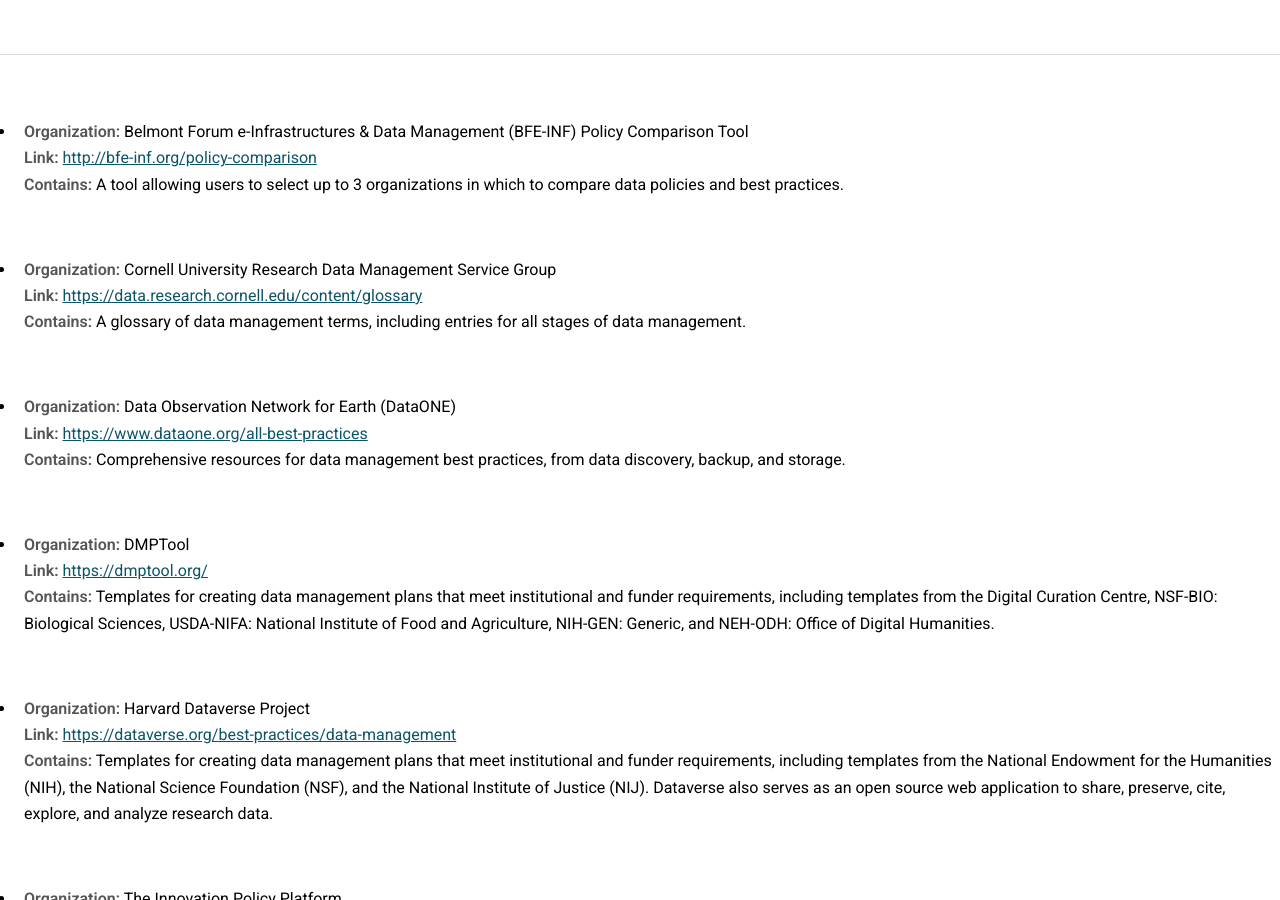
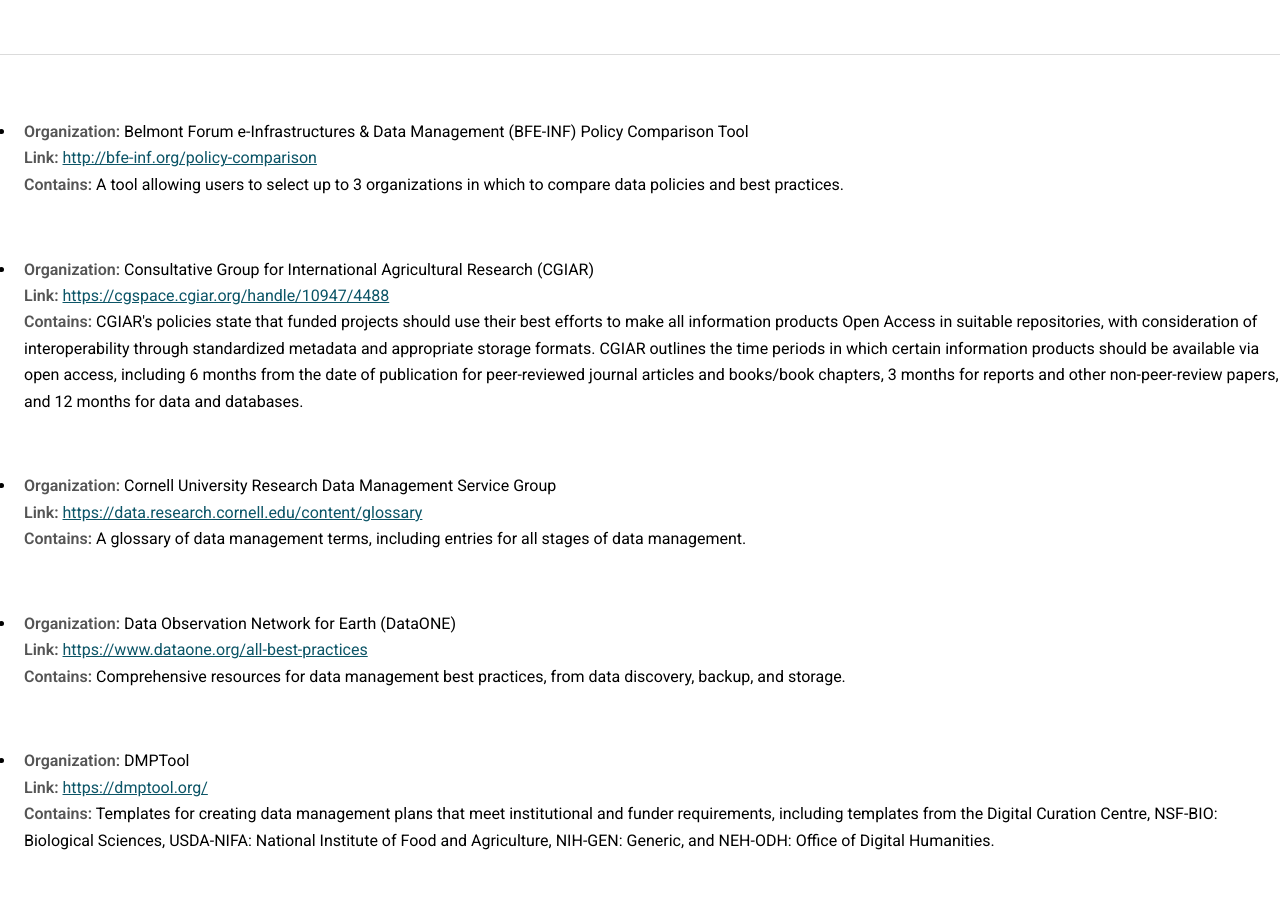
Before and after one commit to bfe-inf/toolkit, a Jekyll site: the page built from bp&s-by-org.html, in a window 1280 px wide and 900 px high, scrolled down 468 px. Built offline with Jekyll 4.4.1, drawn with Linux system fonts in a browser that asks for light colours.

Commit message:
Update bp&s-by-org.html

```diff
--- a/bp&s-by-org.html
+++ b/bp&s-by-org.html
@@ -58,6 +58,11 @@
 	     					<li> <strong>Organization:</strong> Belmont Forum e-Infrastructures & Data Management (BFE-INF) Policy Comparison Tool <br/>
              	   				<strong>Link:</strong> <a href="http://bfe-inf.org/policy-comparison" target="_blank">http://bfe-inf.org/policy-comparison</a><br/>
 		   				<strong>Contains:</strong> A tool allowing users to select up to 3 organizations in which to compare data policies and best practices. </li><br/>
+					</ul>
+					<ul>
+	     					<li> <strong>Organization:</strong> Consultative Group for International Agricultural Research (CGIAR) <br/>
+             	   				<strong>Link:</strong> <a href="https://cgspace.cgiar.org/handle/10947/4488" target="_blank">https://cgspace.cgiar.org/handle/10947/4488</a><br/>
+		   				<strong>Contains:</strong> CGIAR's policies state that funded projects should use their best efforts to make all information products Open Access in suitable repositories, with consideration of interoperability through standardized metadata and appropriate storage formats. CGIAR outlines the time periods in which certain information products should be available via open access, including 6 months from the date of publication for peer-reviewed journal articles and books/book chapters, 3 months for reports and other non-peer-review papers, and 12 months for data and databases.   </li><br/>
 					</ul>
 					<ul>
 	     					<li> <strong>Organization:</strong> Cornell University Research Data Management Service Group <br/>
```
